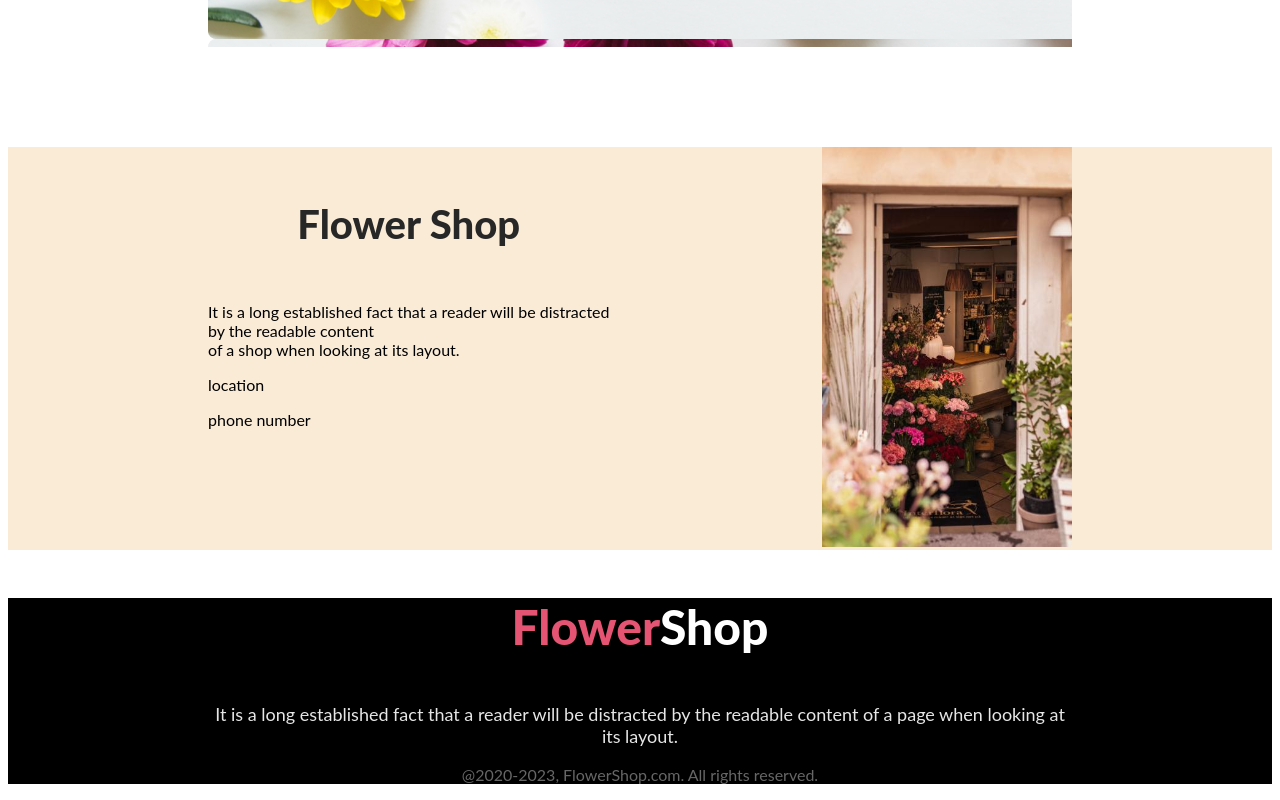
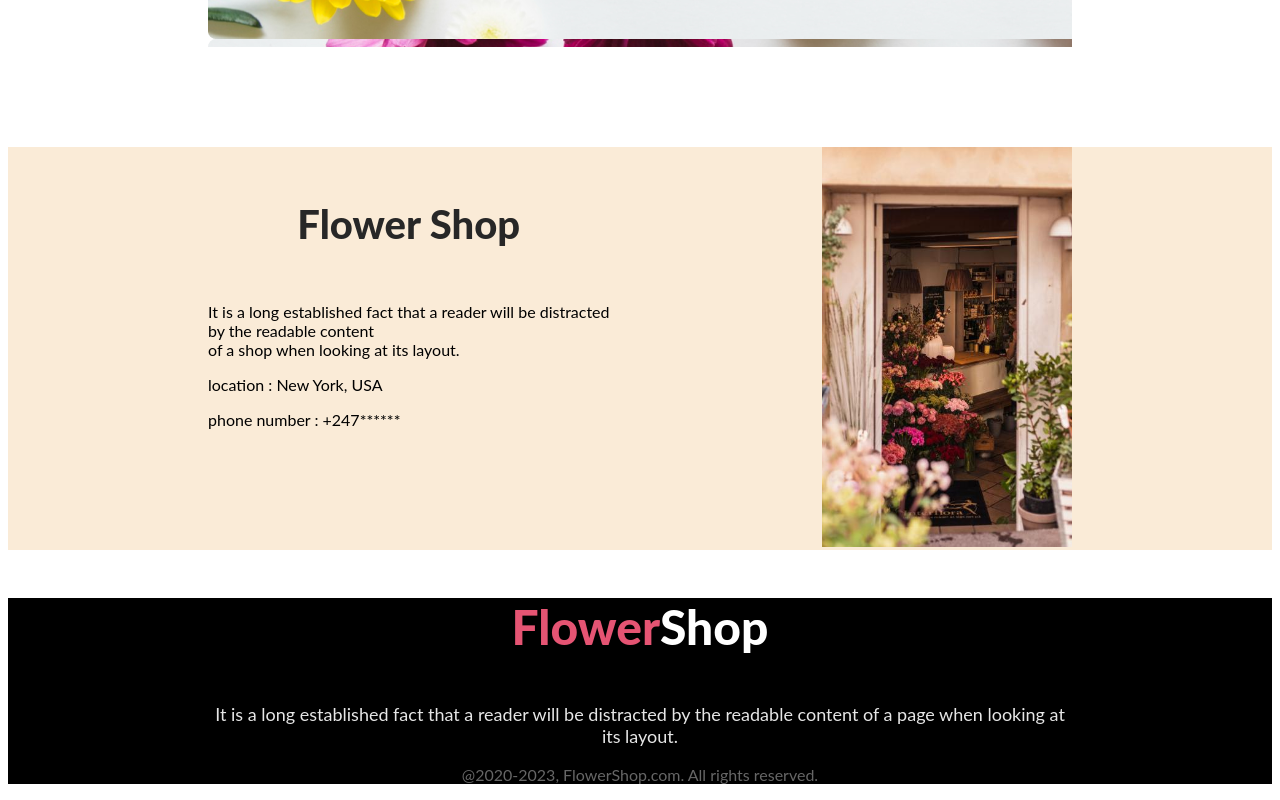
Before and after one commit to Mariam4313/Assignment-1, a plain HTML site: page index.html in a window 1280 px wide. Shown: the part 3275-4075 px from the top of the page. Drawn offline with Linux system fonts and the light colour scheme.

Commit message:
final work done

```diff
--- a/index.html
+++ b/index.html
@@ -99,8 +99,8 @@
                 <div class="sale-content">
                  <h4 class="sale-title"> Flower Shop</h4>
                 <p class="sale-description">It is a long established fact that a reader will be distracted <br>by the readable content <br>of a shop when looking at its layout.</p>
-                <p class="sale-description"> location</p>
-                <p class="sale-description"> phone number</p>
+                <p class="sale-description"> location : New York, USA</p>
+                <p class="sale-description"> phone number : +247******</p>
                 </div>
                 <div class="shop-image">
                  <img src= "images/pexels-wendy-wei-1601505.jpg" alt="">
```
